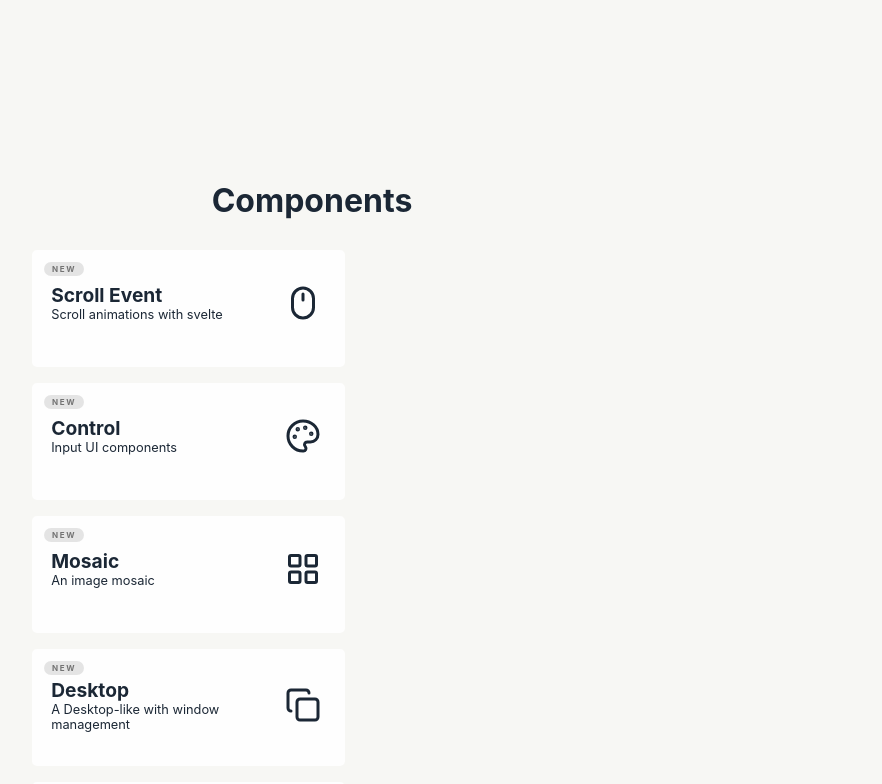
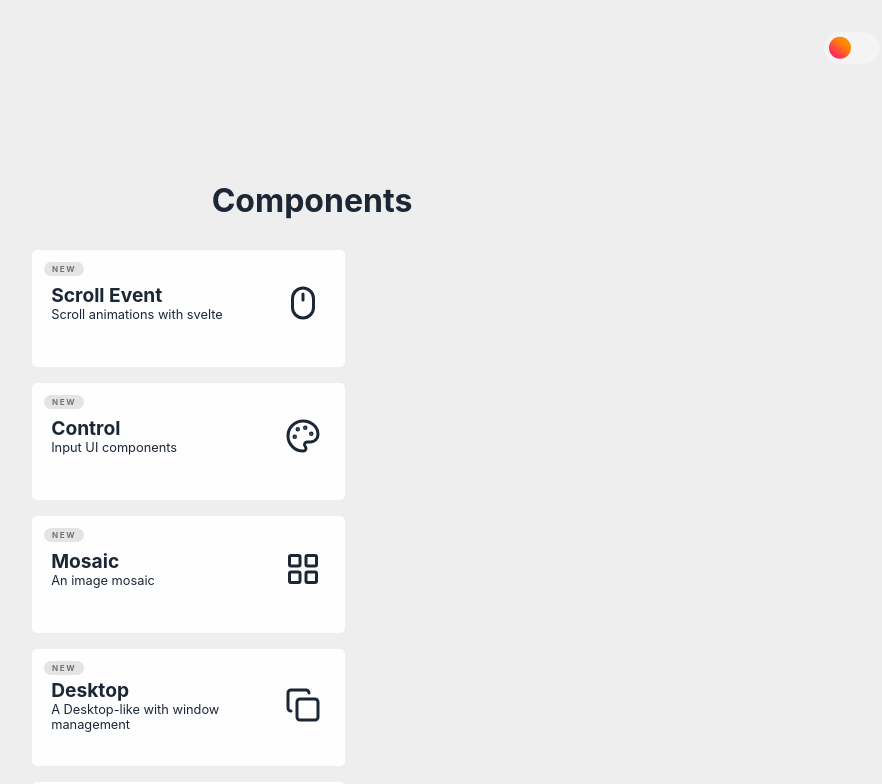
Before and after one commit to Antonio-Leitao/components, a Svelte app: page / in a window 1280 px wide. Shown: the top 784 px of the page, without its empty margins (328-1210 px from the left). Built offline with nearby package versions, Linux system fonts and the light colour scheme; a web font is replaced by a local one.

Commit message:
added dark mode toggle

```diff
--- a/src/App.svelte
+++ b/src/App.svelte
@@ -2,8 +2,13 @@
   import routes from "./routes";
   import Router, { location, link } from "svelte-spa-router";
   import LucideIcon from "./lib/LucideIcon.svelte";
+  import ModeToggle from "./lib/UI_componets/ModeToggle.svelte";
+
 </script>
-
+<div class="mode-toggle">
+  <ModeToggle />
+</div>
+<!-- <button on:click={toggleDarkMode}>Toggle Me</button> -->
 {#if $location !== undefined && $location !== "/"}
   <a href="/" use:link>
     <div class="back">
@@ -16,18 +21,14 @@
 </div>
 
 <style>
+
+
   .container{
     margin-top:10rem;
     display:grid;
     place-items:center;
     margin-bottom:5rem;
   }
-  /* .container {
-    position: absolute;
-    top: 50%;
-    left: 50%;
-    transform: translate(-50%, -50%);
-  } */
 
   .back {
     top: 2rem;
@@ -53,6 +54,12 @@
     color: var(--highlight);
   }
 
+  .mode-toggle{
+    position:absolute;
+    left: 90%;
+    top:2rem;
+  }
+
   a{
     color:inherit;
     font: inherit;
--- a/src/app.css
+++ b/src/app.css
@@ -7,11 +7,17 @@
   --offdark:#1B2735;
   --dark:#0E121A;
   --black:#09050D;
+  --c-ash: #EEEEEE;
   font-family: Inter, Arial, Helvetica, sans-serif;
 
   color: var(--offdark);
   background-color: var(--offwhite);
+  background-color: var(--c-ash);
   margin:0px;
   padding:0px;
   box-sizing: border-box;
 }
+
+:root.dark{
+  --c-ash:red;
+}
--- /dev/null
+++ b/src/lib/UI_componets/ModeToggle.svelte
@@ -0,0 +1,82 @@
+<script>
+  let light = false;
+  function handleClick() {
+    if (light && document.documentElement.classList.contains("dark")) {
+      document.documentElement.classList.remove("dark");
+    }
+    if (!light && !document.documentElement.classList.contains("dark")) {
+      document.documentElement.classList.add("dark");
+    }
+  }
+</script>
+
+<span class="wrapper">
+  <label class="switch">
+    <input type="checkbox" bind:checked={light} on:click={handleClick} />
+    <span class="slider" />
+  </label>
+</span>
+
+<style>
+  .wrapper {
+    display: flex;
+    align-items: center;
+  }
+  .switch {
+    --width-of-switch: 3.5em;
+    --height-of-switch: 2em;
+    /* size of sliding icon -- sun and moon */
+    --size-of-icon: 1.4em;
+    /* it is like a inline-padding of switch */
+    --slider-offset: 0.3em;
+    position: relative;
+    width: var(--width-of-switch);
+    height: var(--height-of-switch);
+  }
+
+  /* Hide default HTML checkbox */
+  .switch input {
+    opacity: 0;
+    width: 0;
+    height: 0;
+  }
+
+  /* The slider */
+  .slider {
+    position: absolute;
+    cursor: pointer;
+    top: 0;
+    left: 0;
+    right: 0;
+    bottom: 0;
+    background-color: #f4f4f5;
+    transition: 0.4s;
+    border-radius: 30px;
+  }
+
+  .slider:before {
+    position: absolute;
+    content: "";
+    height: var(--size-of-icon, 1.4em);
+    width: var(--size-of-icon, 1.4em);
+    border-radius: 20px;
+    left: var(--slider-offset, 0.3em);
+    top: 50%;
+    transform: translateY(-50%);
+    background: linear-gradient(40deg, #ff0080, #ff8c00 70%);
+    transition: 0.4s;
+  }
+
+  input:checked + .slider {
+    background-color: #303136;
+  }
+
+  input:checked + .slider:before {
+    left: calc(
+      100% - (var(--size-of-icon, 1.4em) + var(--slider-offset, 0.3em))
+    );
+    background: #303136;
+    /* change the value of second inset in box-shadow to change the angle and direction of the moon  */
+    box-shadow: inset -3px -2px 5px -2px #8983f7, inset -10px -4px 0 0 #a3dafb;
+  }
+</style>
```
